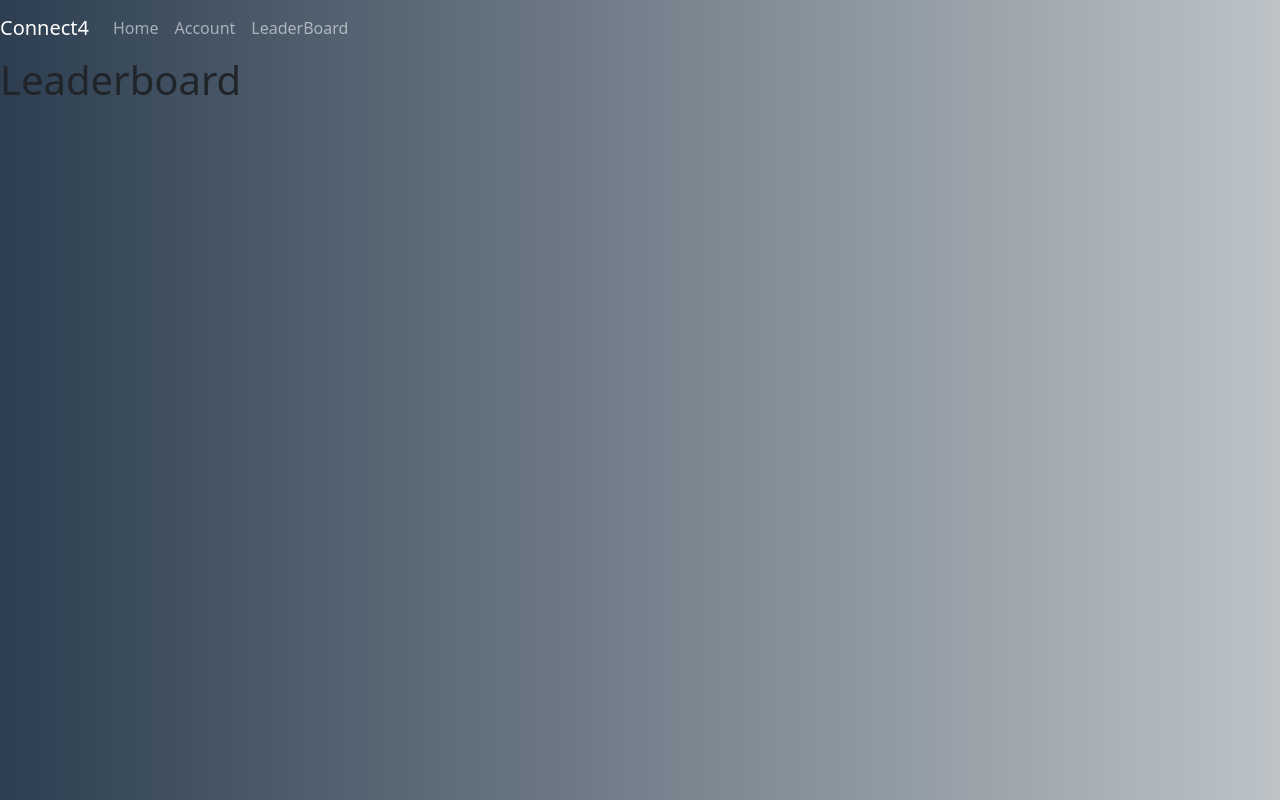
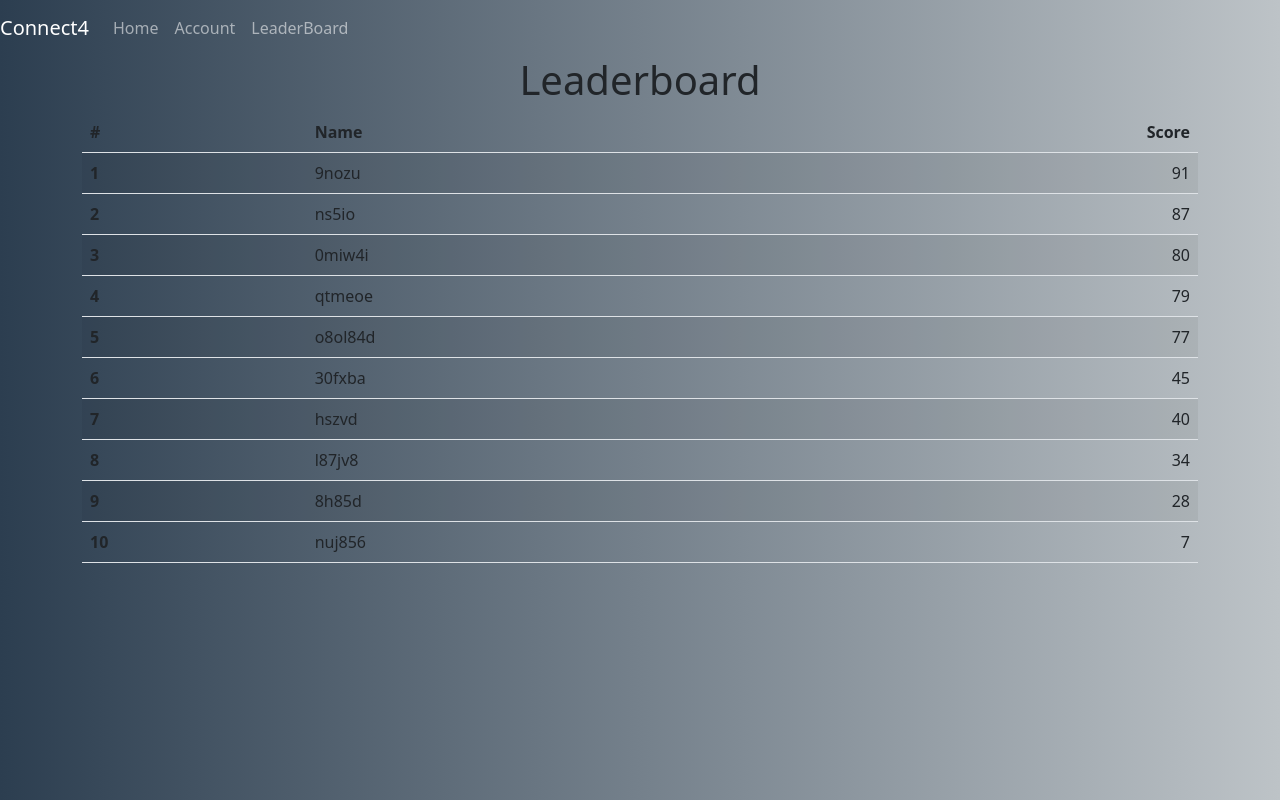
Before and after one commit to DiegoVG08/COMP589-CONNECT4, a React (Create React App) app: page /leaderboard in a window 1280 px wide. Built offline with nearby package versions, Linux system fonts and the light colour scheme.

Commit message:
Leaderboard

```diff
--- a/src/pages/leaderboard.js
+++ b/src/pages/leaderboard.js
@@ -1,9 +1,37 @@
 import React from 'react';
+import 'bootstrap/dist/css/bootstrap.min.css';
 
 const Leaderboard = () => {
+  // Generate an array of 10 random names and scores
+  const data = Array.from({ length: 10 }, () => ({
+    name: Math.random().toString(36).substring(7),
+    score: Math.floor(Math.random() * 100),
+  }));
+
+  // Sort data by score in descending order
+  data.sort((a, b) => b.score - a.score);
+
   return (
-    <div>
-      <h1>Leaderboard</h1>
+    <div className="container">
+      <h1 className="text-center">Leaderboard</h1>
+      <table className="table table-striped">
+        <thead>
+          <tr>
+            <th scope="col">#</th>
+            <th scope="col">Name</th>
+            <th scope="col" className="text-end">Score</th>
+          </tr>
+        </thead>
+        <tbody>
+          {data.map((item, index) => (
+            <tr key={item.name}>
+              <th scope="row">{index + 1}</th>
+              <td>{item.name}</td>
+              <td className="text-end">{item.score}</td>
+            </tr>
+          ))}
+        </tbody>
+      </table>
     </div>
   );
 };
--- a/src/pages/login.js
+++ b/src/pages/login.js
@@ -79,8 +79,8 @@ const Registration = () => {
   };
 
   return (
-    <div class="form">
-  <div class="form-body">
+    <div className="form" style={{ backgroundColor: "transparent", border: "2px solid black" }}>
+  <div class="form-body" >
     <div class="form-group">
       <label class="form-label" for="username">Username:</label>
       <input class="form-control" type="text" id="username" placeholder="Username" value={username} onChange={(e) => setUsername(e.target.value)} />
@@ -100,7 +100,7 @@ const Registration = () => {
   </div>
   <div class="footer">
     {errorMessage && <p class="error">{errorMessage}</p>}
-    <button type="submit" class="btn btn-primary" onClick={handleRegistration}>Register</button>
+    <button type="submit" className="btn btn-primary" onClick={handleRegistration} style={{ backgroundColor: "gray", border: "2px solid black" }}>Register</button>
   </div>
 </div>
 
--- a/src/pages/userlogin.js
+++ b/src/pages/userlogin.js
@@ -50,7 +50,7 @@ const Login = () => {
   }, []);
 
   return (
-    <div class="form">
+    <div className="form" style={{ backgroundColor: "transparent", border: "2px solid black" }}>
   <div class="form-body">
     <div class="mb-3">
       <label for="email" class="form-label">Email</label>
@@ -64,7 +64,7 @@ const Login = () => {
   <div class="footer">
     {errorMessage && <p class="error">{errorMessage}</p>}
     {user && <p>Hello {user.username}</p>}
-    <button type="submit" class="btn btn-primary" onClick={handleLogin}>
+    <button type="submit" class="btn btn-primary" onClick={handleLogin} style={{ backgroundColor: "gray", border: "2px solid black" }}>
       {isLoading ? "Loading..." : "Login"}
     </button>
   </div>
```
